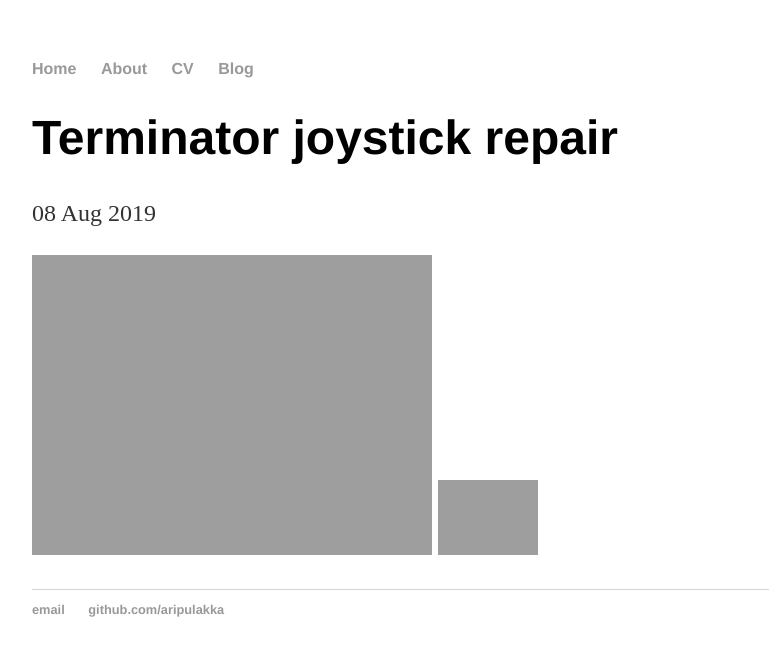
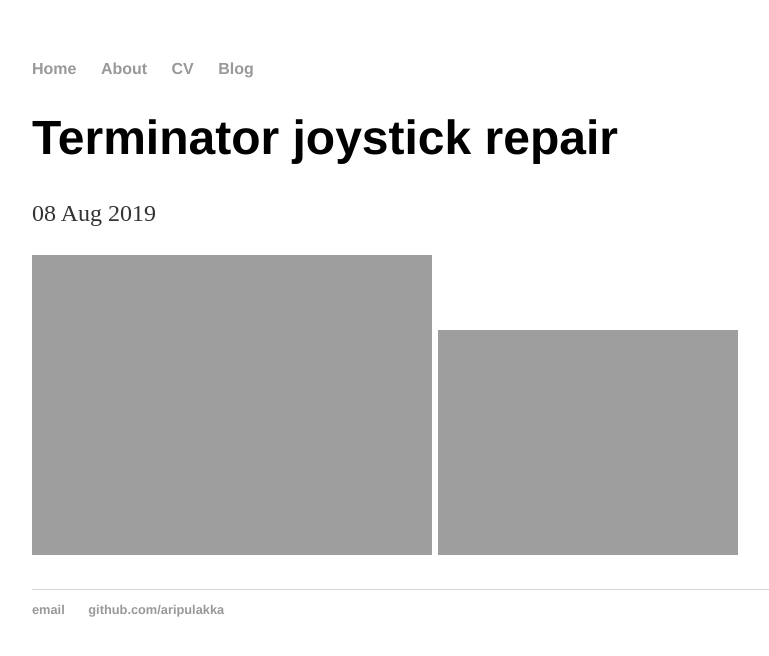
Before and after one commit to aripulakka/aripulakka.github.io, a Jekyll site: the page built from _posts/2019-08-09-terminator-joystick-repair.md, in a window 1280 px wide. Shown: the top 656 px of the page, without its empty margins (160-929 px from the left). Built offline with Jekyll 4.4.1, drawn with Linux system fonts in a browser that asks for light colours.

Commit message:
Update 2019-08-09-terminator-joystick-repair.md

```diff
--- a/_posts/2019-08-09-terminator-joystick-repair.md
+++ b/_posts/2019-08-09-terminator-joystick-repair.md
@@ -4,4 +4,4 @@
 date: 2019-08-08
 ---
 ![Image](https://aripulakka.github.io/blog/pictures/DSC_0093.JPG)
-<img src="https://aripulakka.github.io/blog/pictures/DSC_0093.JPG" width="100" />
+<img src="https://aripulakka.github.io/blog/pictures/DSC_0093.JPG" width="300" />
```
